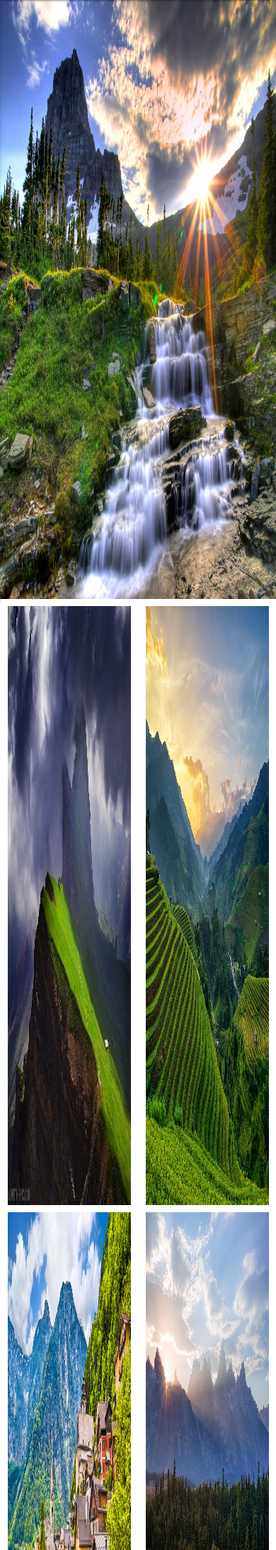
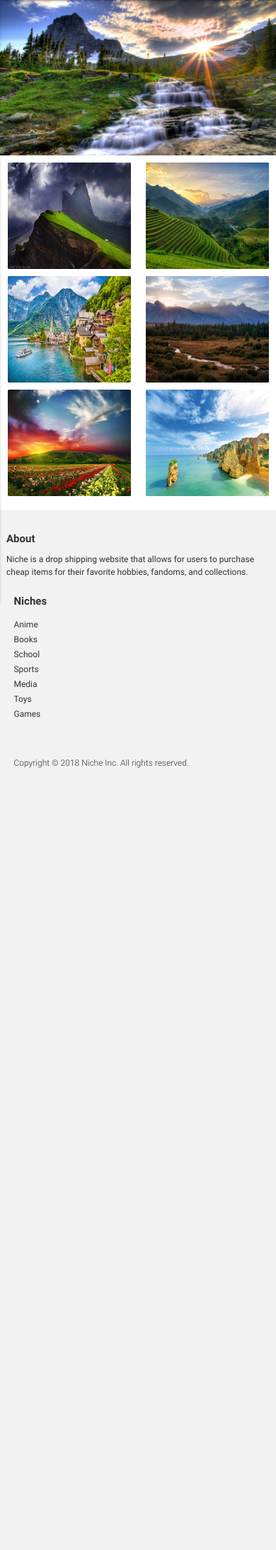
Before and after one commit to pravatbhusal/myniche.com, a PHP site: page / in a window 390 px wide. Shown: the part 56-2240 px from the top of the page at 71% size. After the commit the page ends 1138 px from the top, so only its background shows below. Run offline with PHP 8.4, Linux system fonts and the light colour scheme; some libraries are stand-ins or nearby versions.

Commit message:
Add media queries for images when on mobile/tablet with round borders

```diff
--- a/styles/indexstyle.css
+++ b/styles/indexstyle.css
@@ -29,6 +29,7 @@
 	margin-top: 10px;
 	height: 100%;
 	width: 100%;
+	border-radius: 1%;
 }
 .row .col:first-child {
   padding: 0 !important;
@@ -52,6 +53,11 @@
 }
 
 /*media queries*/
+@media only screen and (max-width: 767px) {
+	/* For mobile and tablet: */
+	#full-img {height: auto;}
+	#half-img {height: 150px;}
+}
 @media only screen and (min-width: 768px) {
     /* For desktop: */
     #website-logo {margin-left: 125px;}
```
